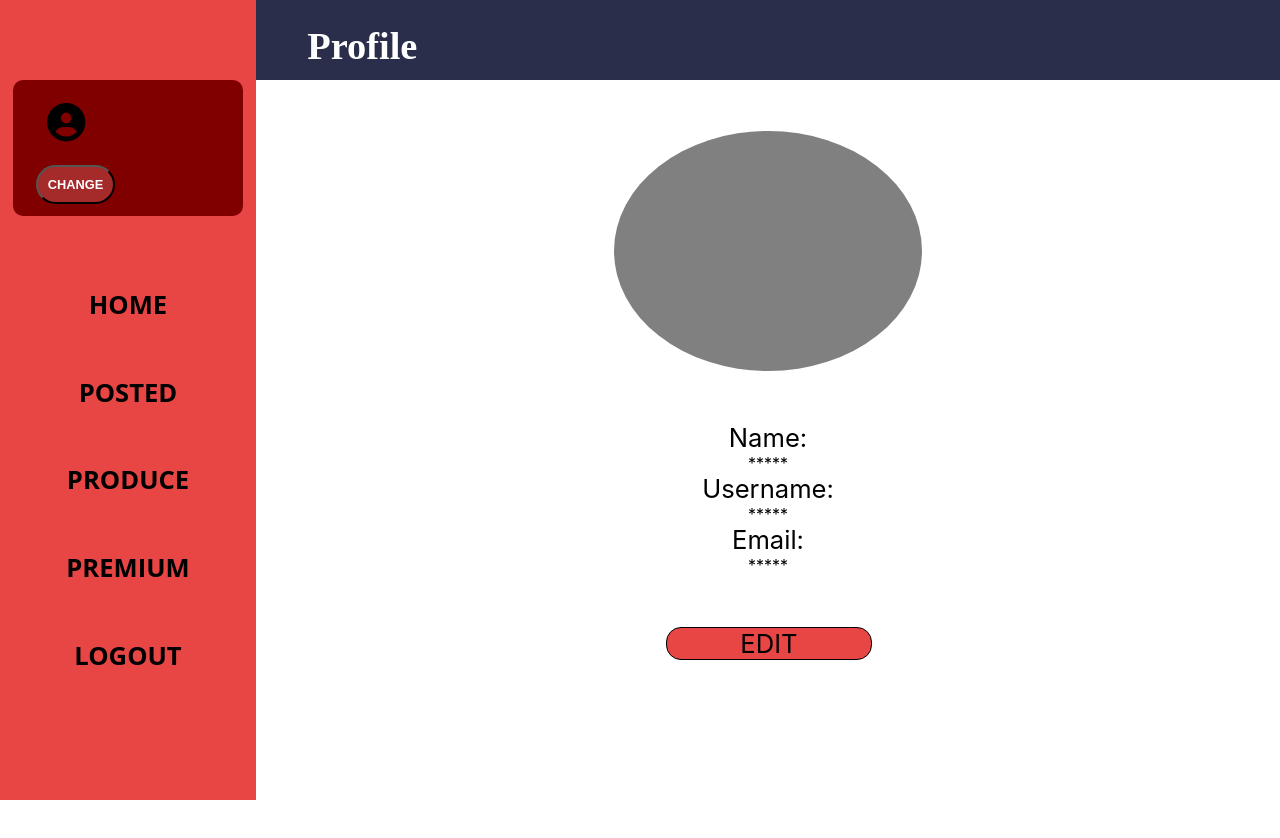
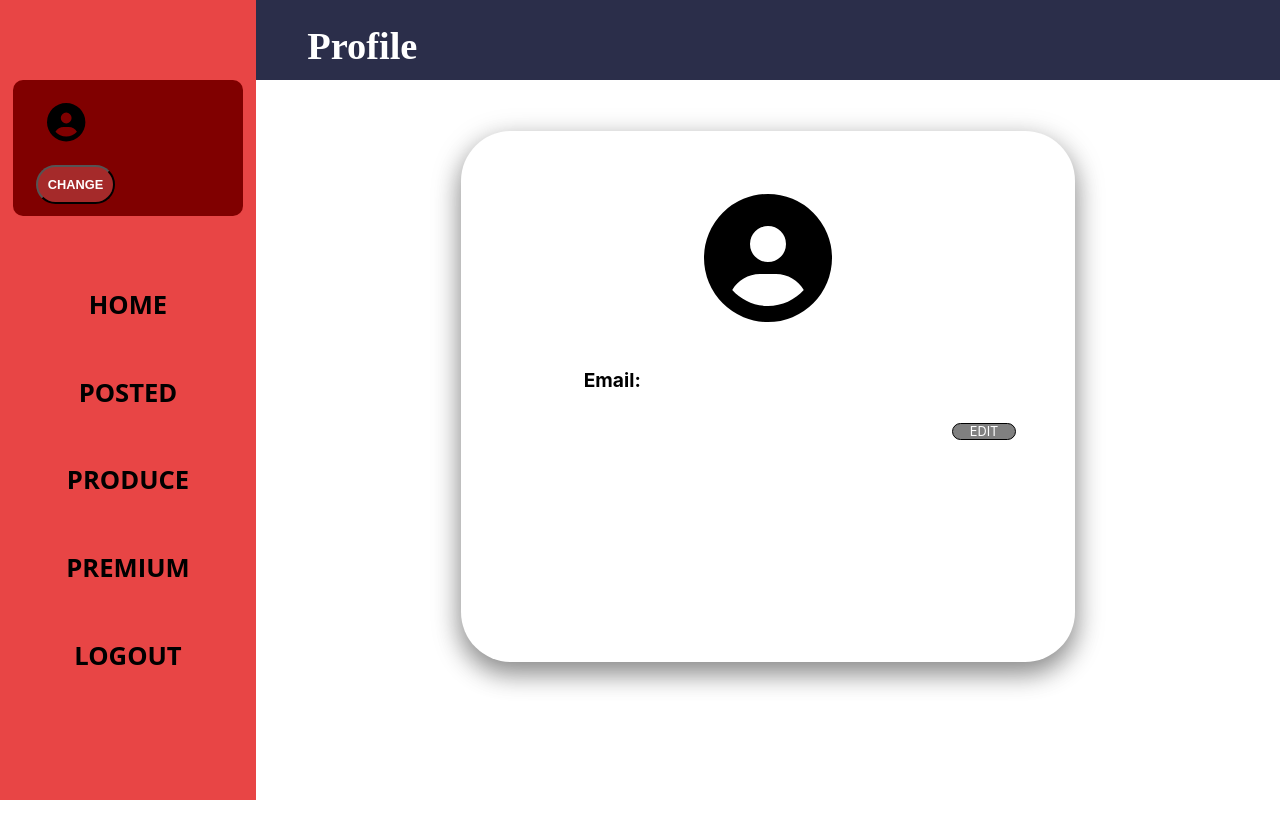
Before and after one commit to willamjonathan/MusicMate, a React (Create React App) app: page /profile in a window 1280 px wide. Shown: the top 838 px of the page. Built offline with nearby package versions, Linux system fonts and the light colour scheme.

Commit message:
"profile- edited"

```diff
--- a/src/components/Profile.js
+++ b/src/components/Profile.js
@@ -2,8 +2,24 @@ import '../styles/Profile.css'
 import '../styles/Link.css'
 import { Link, useNavigate } from "react-router-dom";
 import LeftSelection from './Leftsection';
+import { FontAwesomeIcon } from '@fortawesome/react-fontawesome'
+
+import {
+    faUserCircle
+} from '@fortawesome/free-solid-svg-icons'
+import axios from "axios";
+import React, { useState, useEffect} from "react";
 
 function Profile(){
+    const [message, setMessage] = useState('');
+
+    useEffect(() => {
+        const fetchMessage = async () => {
+            const response = await axios.get('http://localhost:8000/');
+            setMessage(response.data.messages);
+        };
+        fetchMessage();
+    }, []);
     return(<div>
         <div class="Profile">
             <LeftSelection/>
@@ -12,17 +28,19 @@ function Profile(){
                     <div class ="profile-profile">Profile</div>
                 </div>
                 <div class="container-profile">
+                    <div class ="box-profile">
+
                     <div class="picture-profile">
-
+                    <div class ="profile-logo"><FontAwesomeIcon icon={faUserCircle} /></div>
                     </div>
                     <div class ="details-profile">
                         <div class ="name-profile textprofile">
-                            Name:
+                            Email:
                         </div>
                         <div class="textfield1-profile">
-                            *****
+                            {message}
                         </div>
-                        <div class ="username-profile textprofile">
+                        {/* <div class ="username-profile textprofile">
                             Username:
                         </div>
                         <div class="textfield2-profile">
@@ -33,14 +51,14 @@ function Profile(){
                         </div>
                         <div class="textfield3- profile">
                         *****
-                        </div>
+                        </div> */}
 
                     </div>
                     <div class="edit-button-profile">
                         EDIT
                     </div>
                 </div>
-
+            </div>
             </div>
         </div>
     </div>)
--- a/src/styles/Profile.css
+++ b/src/styles/Profile.css
@@ -32,33 +32,62 @@
   width: 100%;
   height: 100%;
 }
+.box-profile {
+  background-color: white;
+  border-radius: 50px;
+  height: 60%;
+  padding-top: 5%;
+  width: 60%;
+  position: relative;
+  left: 20%;
+  box-shadow: 0 12px 24px 0 rgba(0, 0, 0, 0.3), 0 8px 30px 0 rgba(0, 0, 0, 0.25);
+}
 .picture-profile {
-  background-color: gray;
-  width: 30%;
-  height: 30%;
-  position: relative;
+  /* background-color: gray; */
+  /* width: 30%;
+  height: 30%; */
+  /* position: relative;
   left: 35%;
-  border-radius: 100%;
+  border-radius: 50%; */
   margin-bottom: 5%;
+}
+.profile-logo {
+  font-size: 10vw;
+  text-align: center;
 }
 .details-profile {
   position: relative;
-  text-align: center;
+  /* text-align: center; */
   margin-bottom: 5%;
+  left: 10%;
 }
 
 .textprofile {
-  font-size: 2vw;
+  font-size: 1.5vw;
+  font-weight: 700;
+  position: relative;
+  left: 10%;
+  margin-top: 2%;
+  margin-bottom: 2%;
 }
 
 .edit-button-profile {
-  background-color: #e84545;
-  width: 20%;
+  background-color: gray;
+  width: 10%;
+  color: #fff;
   text-align: center;
   margin-bottom: 5%;
-  border-radius: 15px;
+  border-radius: 50px;
   border: solid 1px #000;
   position: relative;
-  left: 40%;
-  font-size: 2vw;
+  left: 80%;
+  font-size: 1vw;
+  cursor: pointer;
 }
+
+.edit-button-profile:hover {
+  opacity: 50%;
+  color: #2b2e4a;
+  font-weight: 500;
+  background-color: white;
+}
```
